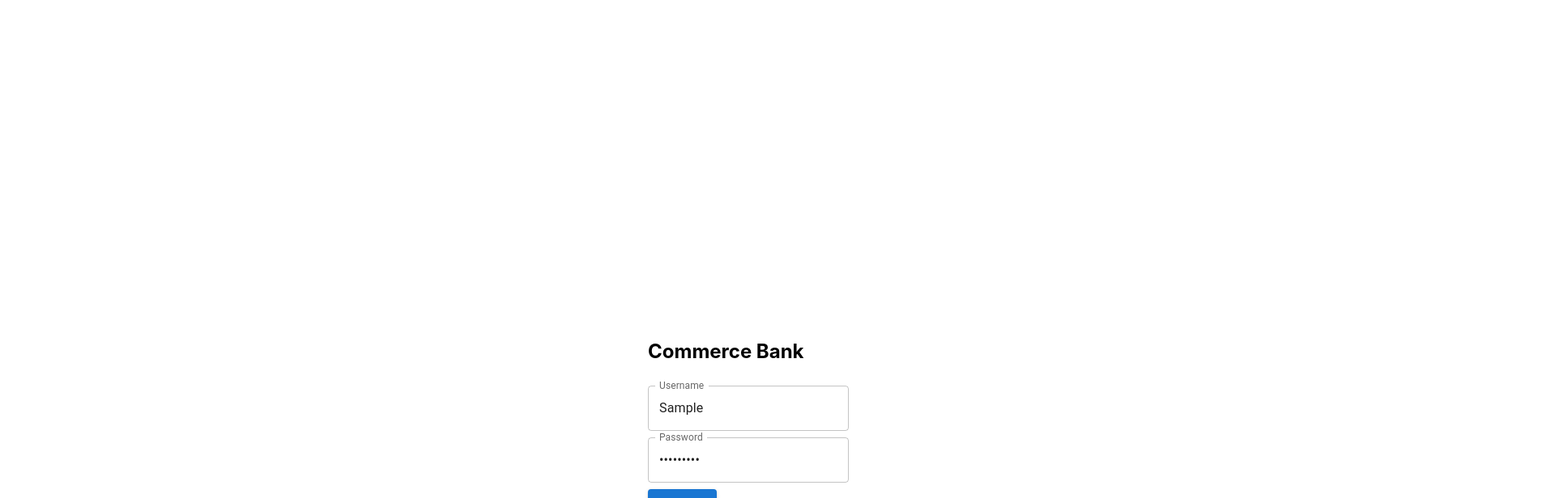
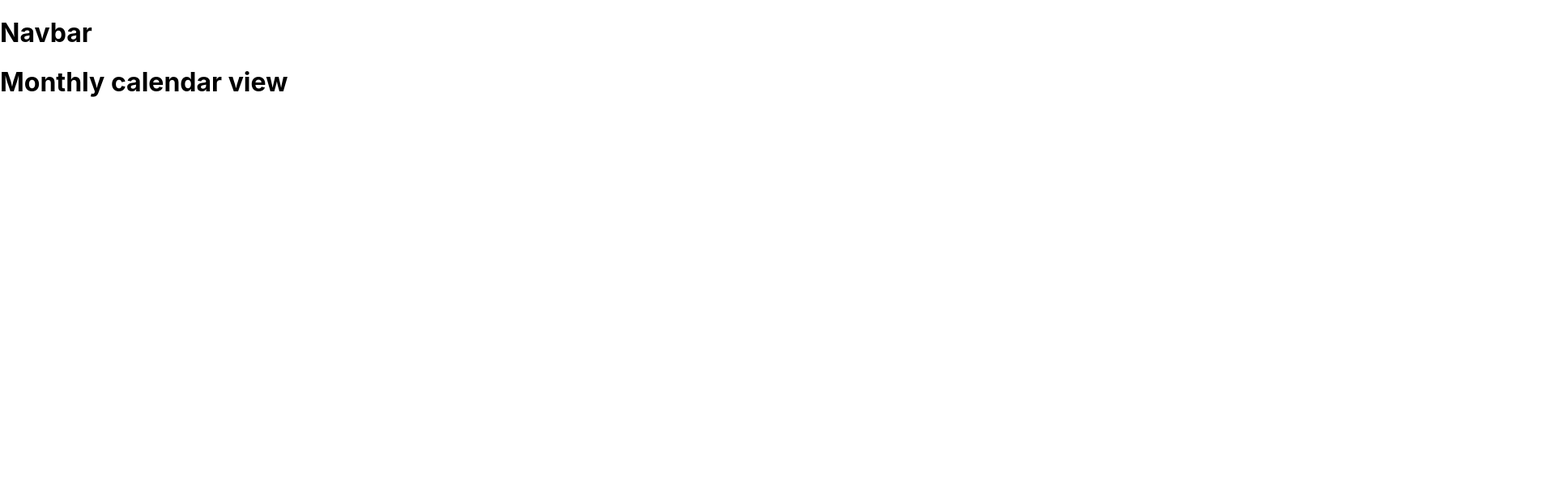
Before and after one commit to ucmo-cs/SilverTigers_SE_SP23, a React (Create React App) app in the folder FrontEnd/: page / in a window 1280 px wide. Both pictures are taken after typing "Sample", "Sample123" into the empty fields and a click on the button "SUBMIT". Shown: the top 616 px of the page at 81% size, 1920 px wide, since content can reach past the window. Built offline with nearby package versions, Linux system fonts and the light colour scheme.

Commit message:
Setup routing

```diff
--- a/FrontEnd/src/App.js
+++ b/FrontEnd/src/App.js
@@ -1,9 +1,26 @@
-import './App.css';
-import {Route} from 'react-router-dom';
-import Login from './Components/Login'
+import "./App.css";
+import { BrowserRouter, Route, Routes, Switch } from "react-router-dom";
+import Login from "./Components/Login";
+import NavBar from "./Components/NavBar";
+import MonthlyCalendar from "./Components/MonthlyCalendar";
+import useUserToken from "./Hooks/useUserToken";
+
 function App() {
-    return (
-        <Login/>
-    );
+  const { userToken, setUserToken } = useUserToken();
+
+  if (!userToken) {
+    return <Login setUserToken={setUserToken} />;
+  }
+
+  return (
+    <div>
+      <NavBar />
+      <BrowserRouter>
+        <Routes>
+          <Route path="/" element={<MonthlyCalendar />} />
+        </Routes>
+      </BrowserRouter>
+    </div>
+  );
 }
 export default App;
--- a/FrontEnd/src/Components/Login.js
+++ b/FrontEnd/src/Components/Login.js
@@ -1,8 +1,13 @@
 import { useState } from "react";
 import React from "react";
+import PropTypes from "prop-types";
 import { Grid, Button, TextField, Container } from "@mui/material";
 
-function Login(props) {
+Login.propTypes = {
+  setUserToken: PropTypes.func.isRequired,
+};
+
+function Login({ setUserToken }) {
   const [user, setUser] = useState({
     username: "",
     password: "",
@@ -40,14 +45,15 @@
           alert("fails");
         }
       });*/
+    setUserToken("temp"); // Should probably change to the user id from backend or something
     console.log(user);
   };
 
   return (
     <div>
       <form onSubmit={processForm}>
-        <Grid container rowSpacing={1} sx={{marginTop: 50, marginLeft: 100}}>
-            <h2>Commerce Bank</h2>
+        <Grid container rowSpacing={1} sx={{ marginTop: 50, marginLeft: 100 }}>
+          <h2>Commerce Bank</h2>
           <Grid item xs={12}>
             <TextField
               label="Username"
--- /dev/null
+++ b/FrontEnd/src/Components/MonthlyCalendar.js
@@ -0,0 +1,5 @@
+import React from "react";
+
+export default function () {
+  return <h1>Monthly calendar view</h1>;
+}
--- /dev/null
+++ b/FrontEnd/src/Components/NavBar.js
@@ -0,0 +1,5 @@
+import React from "react";
+
+export default function () {
+  return <h1>Navbar</h1>;
+}
--- /dev/null
+++ b/FrontEnd/src/Hooks/useUserToken.js
@@ -0,0 +1,21 @@
+import { useState } from "react";
+
+export default function () {
+  const getUserToken = () => {
+    const tokenString = sessionStorage.getItem("userToken");
+    const userToken = JSON.parse(tokenString);
+    return userToken;
+  };
+
+  const [userToken, setUserToken] = useState(getUserToken());
+
+  const saveUserToken = (userToken) => {
+    sessionStorage.setItem("userToken", JSON.stringify(userToken));
+    setUserToken(userToken);
+  };
+
+  return {
+    setUserToken: saveUserToken,
+    userToken
+  }
+}
```
